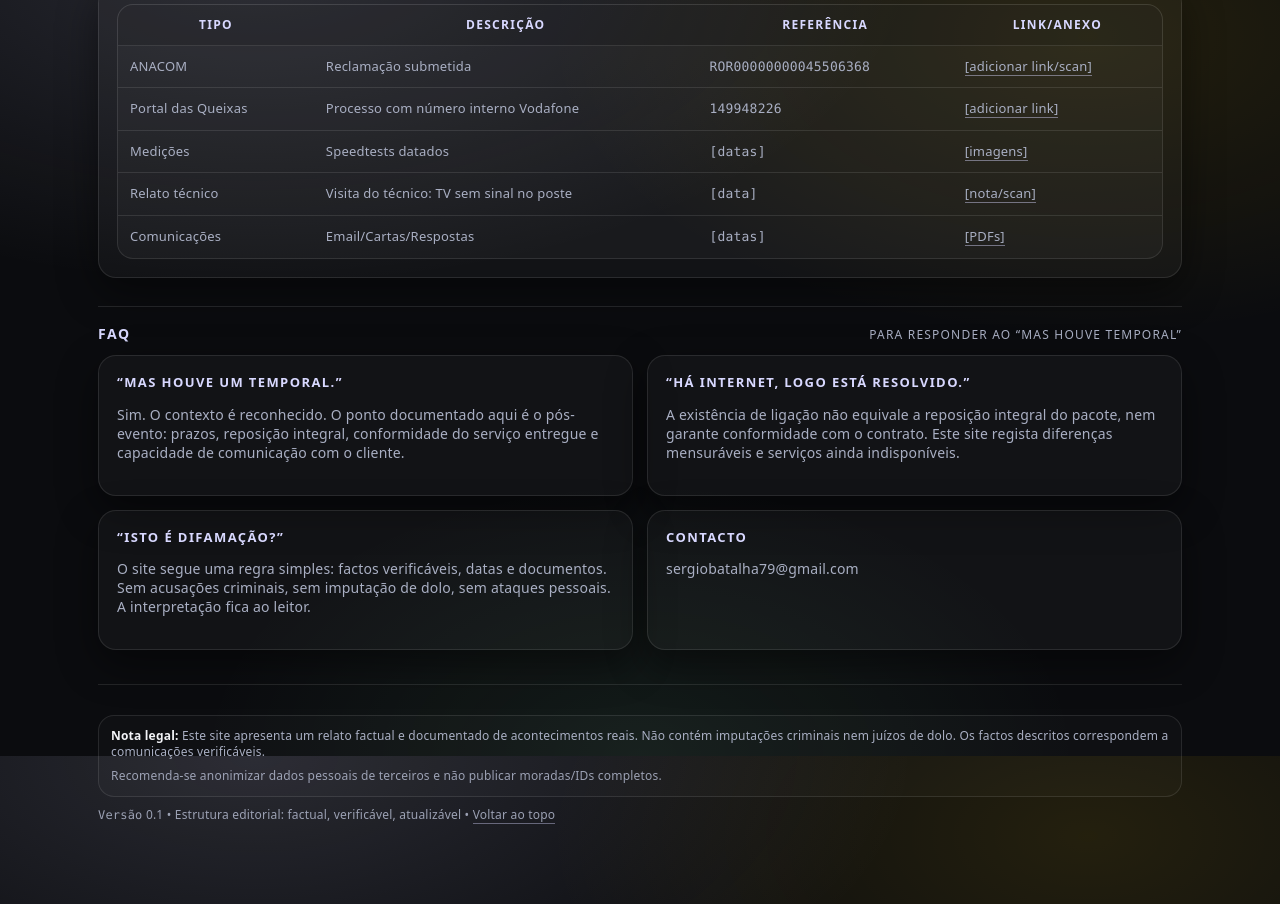
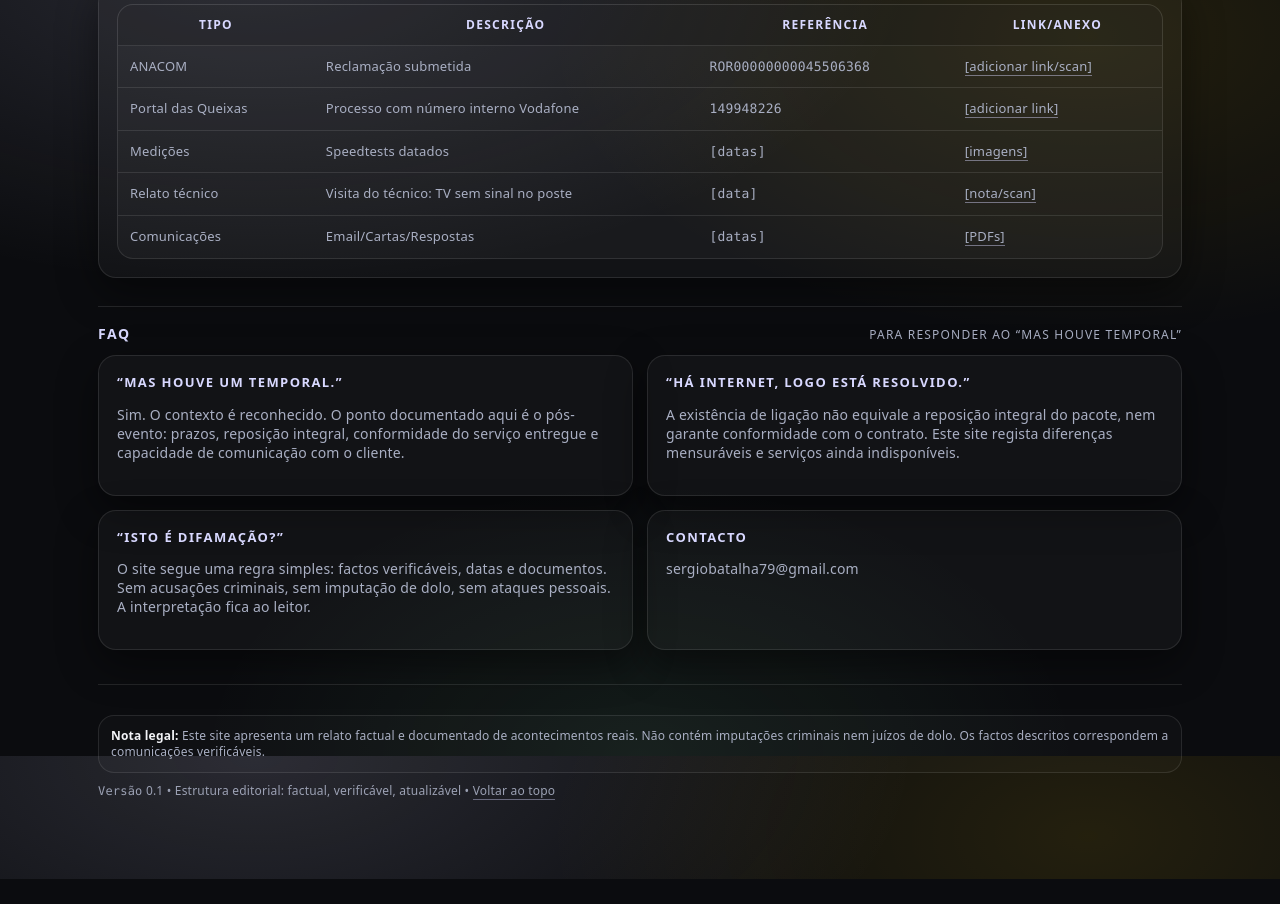
Before and after one commit to sergioB79/IN-CONTINUIDADE-vodafone, a plain HTML site: page index.html in a window 1280 px wide. Shown: the part 2444-3348 px from the top of the page. After the commit the page ends 3323 px from the top, so only its background shows below. Drawn offline with Linux system fonts and the light colour scheme.

Commit message:
updates text

```diff
--- a/index.html
+++ b/index.html
@@ -691,9 +691,7 @@
       <div class="legal">
         <b>Nota legal:</b> Este site apresenta um relato factual e documentado de acontecimentos reais.
         Não contém imputações criminais nem juízos de dolo. Os factos descritos correspondem a comunicações verificáveis.
-        <div class="tiny" style="margin-top:8px">
-          Recomenda-se anonimizar dados pessoais de terceiros e não publicar moradas/IDs completos.
-        </div>
+
       </div>
 
       <div style="margin-top:10px" class="tiny">
```
